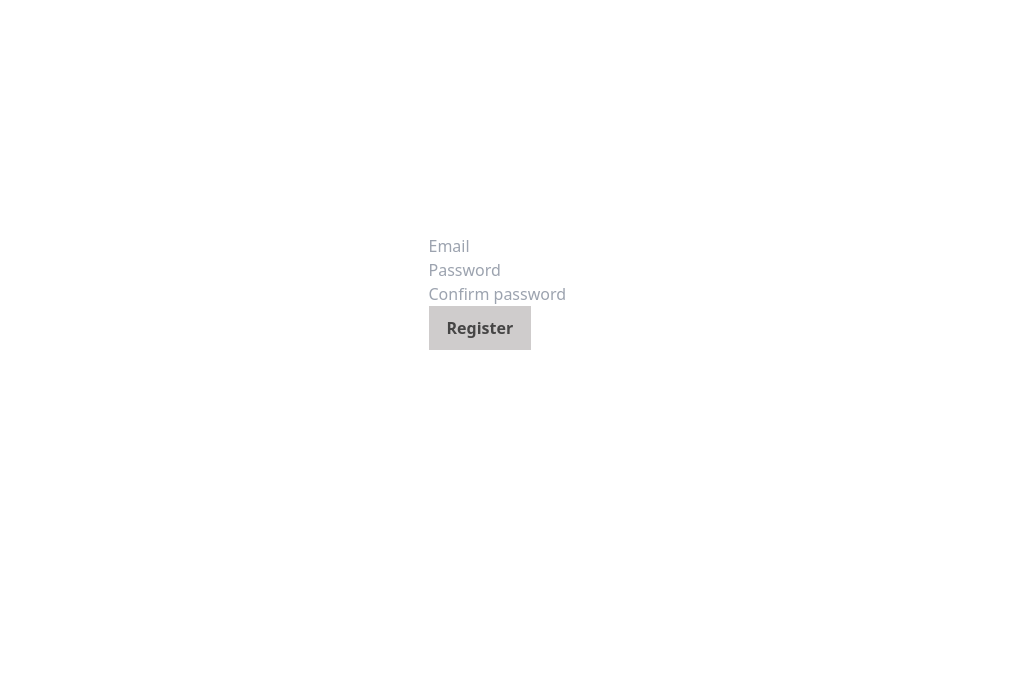
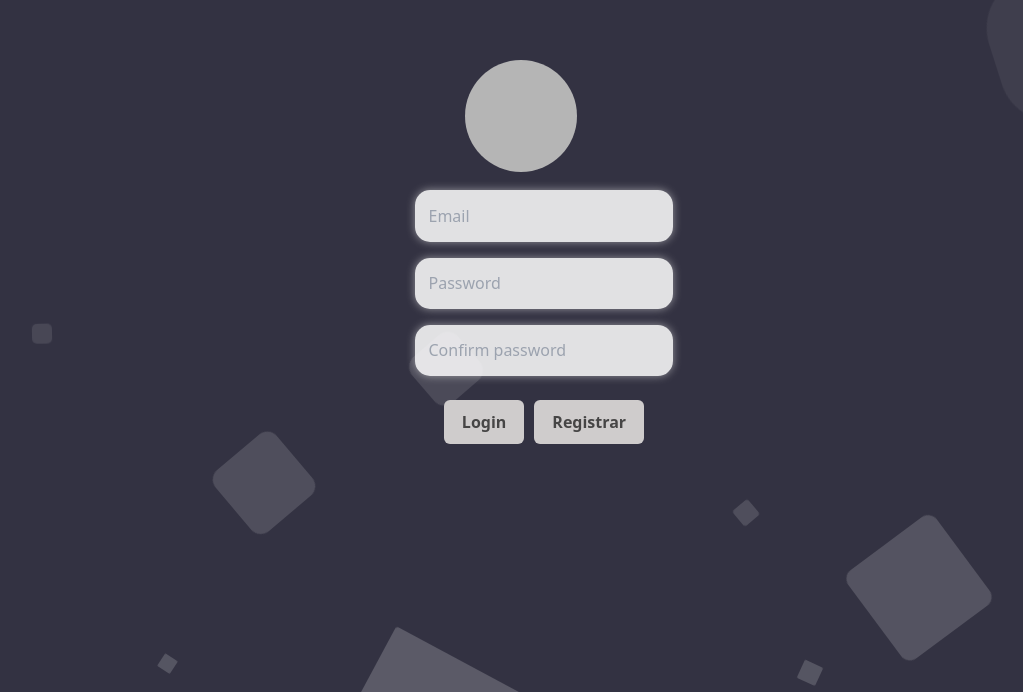
Before and after one commit to AlondraCordoba/gastos-personales-fe, a React (Create React App) app: page /register in a window 1280 px wide. Shown: the part 108-800 px from the top of the page, without its empty margins (96-1119 px from the left). Built offline with nearby package versions, Linux system fonts and the light colour scheme; grey boxes are pictures that could not be loaded.

Commit message:
feat: register funtionality added

```diff
--- a/src/components/register/Register.js
+++ b/src/components/register/Register.js
@@ -2,30 +2,84 @@ import axios from "axios";
 import React from "react";
 
 export default function Register() {
-
   const model = {
-        email: '',
-        password: '',
-        confirmPassword: ''
-    }
+    email: "",
+    password: "",
+    confirmPassword: "",
+  };
 
   const register = () => {
-        axios.post(process.env.REACT_APP_MONGO + '/register', model).then(data => {
+    axios
+      .post(process.env.REACT_APP_MONGO + "/register", model)
+      .then((data) => {
         console.log(data);
-        }).catch(error => {
+      })
+      .catch((error) => {
         console.log(error.response.data);
       });
+  };
+
+  const loginHome = () => {
+    window.location.href = "/";
   }
 
   return (
-        <div className="center">
     <div>
-                <input autoComplete="false" placeholder="Email" type="email" onChange={(e) => model.email = e.target.value} /><br></br>
-                <input placeholder="Password" type="password" onChange={(e) => model.password = e.target.value} /><br></br>
-                <input placeholder="Confirm password" type="password" onChange={(e) => model.confirmPassword = e.target.value} /><br></br>
-                <button onClick={(e) => register()}>Register</button>
+      <div className="context">
+        <div>
+          <div class="coin silver"></div>
+          <br />
+          <div>
+            <input
+              autoComplete="false"
+              placeholder="Email"
+              className="email"
+              type="email"
+              onChange={(e) => (model.email = e.target.value)}
+            />
+            <br></br>
+            <input
+              placeholder="Password"
+              type="password"
+              className="password"
+              onChange={(e) => (model.password = e.target.value)}
+            />
+            <br></br>
+            <input
+              placeholder="Confirm password"
+              type="password"
+              className="password"
+              onChange={(e) => (model.confirmPassword = e.target.value)}
+            />
+            <br></br>
             {/* <button onClick={() => {setArray((current) => ({...current, like: !likepost}))}}>Ingresar</button> */}
           </div>
+          <br />
+          <div className="multi-button">
+          <button className="outer-left" onClick={(e) => loginHome()}>
+              Login
+            </button>
+            <button className="outer-right" onClick={(e) => register()}>
+              Registrar
+            </button>
           </div>
-    )
+        </div>
+      </div>
+
+      <div className="area">
+        <ul className="circles">
+          <li></li>
+          <li></li>
+          <li></li>
+          <li></li>
+          <li></li>
+          <li></li>
+          <li></li>
+          <li></li>
+          <li></li>
+          <li></li>
+        </ul>
+      </div>
+    </div>
+  );
 }
```
Also changed, not shown: 1 other file (tests, documents, lock files or other folders). Lines whose indentation alone changed are shown as unchanged.
